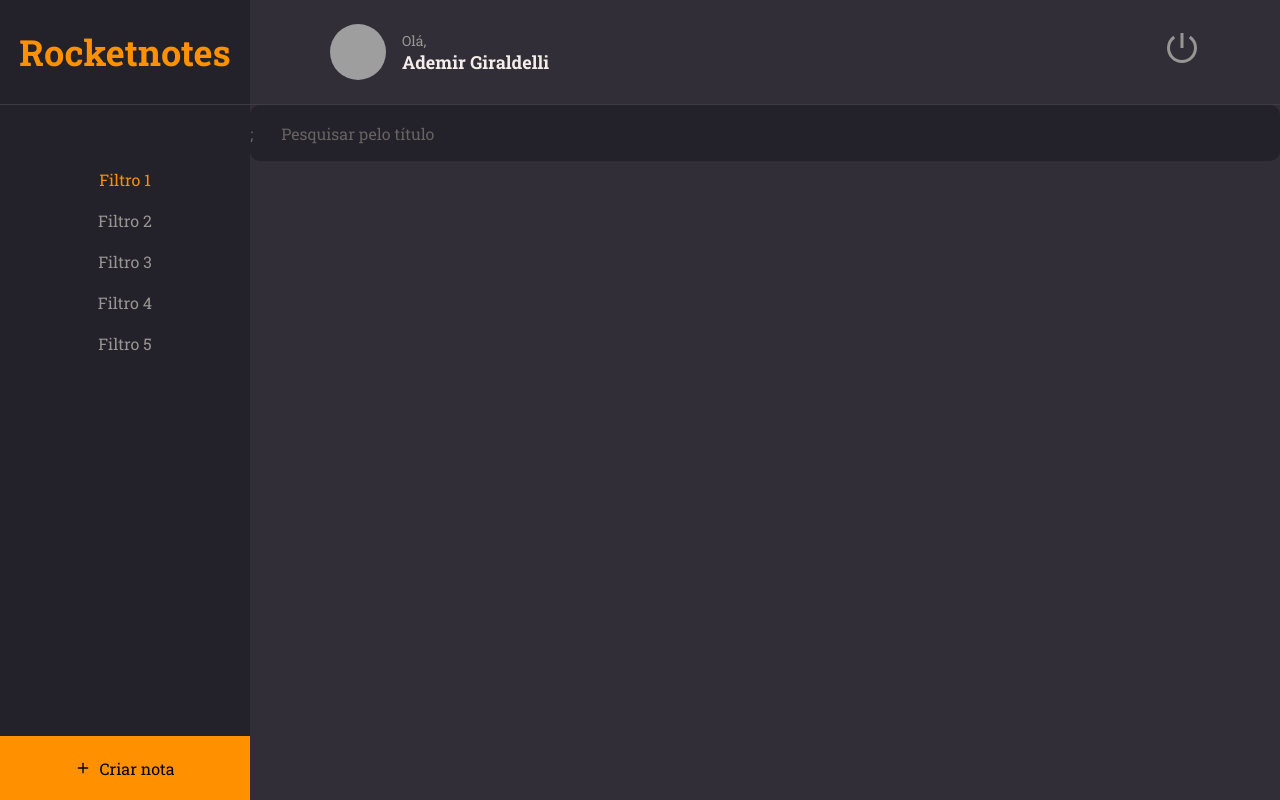
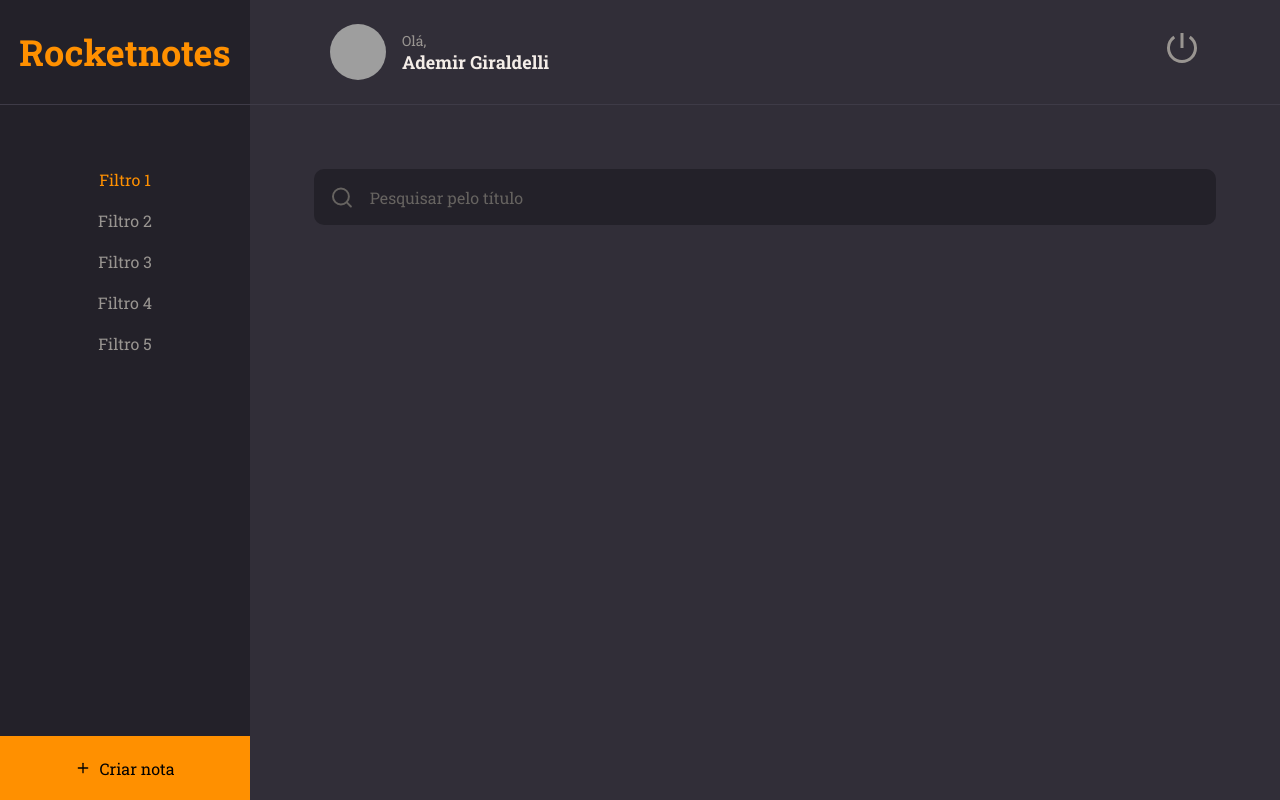
Before and after one commit to aeagiraldelli/rocketnotes, a React (Vite) app in the folder rocketnotes/: page / in a window 1280 px wide. Built offline with nearby package versions, Linux system fonts and the light colour scheme; grey boxes are pictures that could not be loaded.

Commit message:
finished search component.

```diff
--- a/rocketnotes/src/components/Input/index.jsx
+++ b/rocketnotes/src/components/Input/index.jsx
@@ -3,7 +3,7 @@ import { Container } from './style';
 export function Input({ icon: Icon, ...rest }) {
   return (
     <Container>
-      {Icon && <Icon size={20} />};
+      {Icon && <Icon size={25} />}
       <input {...rest} />
     </Container>
   );
--- a/rocketnotes/src/components/Input/style.js
+++ b/rocketnotes/src/components/Input/style.js
@@ -6,7 +6,6 @@ export const Container = styled.div`
 
   display: flex;
   align-items: center;
-  gap: 16px;
 
   background-color: ${({ theme }) => theme.COLORS.BACKGROUND_900};
   color: ${({ theme }) => theme.COLORS.GRAY_300};
@@ -16,7 +15,7 @@ export const Container = styled.div`
     height: 56px;
     width: 100%;
 
-    padding: 12px;
+    padding: 16px;
 
     color: ${({ theme }) => theme.COLORS.WHITE};
     background: transparent;
@@ -26,4 +25,8 @@ export const Container = styled.div`
       color: ${({ theme }) => theme.COLORS.GRAY_300};
     }
   }
+
+  svg {
+    margin-left: 16px;
+  }
 `;
--- a/rocketnotes/src/pages/Home/index.jsx
+++ b/rocketnotes/src/pages/Home/index.jsx
@@ -1,4 +1,4 @@
-import { FiPlus } from 'react-icons/fi';
+import { FiPlus, FiSearch } from 'react-icons/fi';
 import { Container, Brand, Menu, Search, Content, NewNote } from './style';
 import { Header } from '../../components/Header';
 import { ButtonText } from '../../components/ButtonText';
@@ -19,7 +19,7 @@ export function Home() {
         <ButtonText title="Filtro 5" />
       </Menu>
       <Search>
-        <Input placeholder="Pesquisar pelo título" />
+        <Input icon={FiSearch} placeholder="Pesquisar pelo título" />
       </Search>
       <Content></Content>
       <NewNote type="button">
--- a/rocketnotes/src/pages/Home/style.js
+++ b/rocketnotes/src/pages/Home/style.js
@@ -44,6 +44,7 @@ export const Menu = styled.div`
 
 export const Search = styled.div`
   grid-area: search;
+  padding: 64px 64px 0;
 `;
 
 export const Content = styled.div`
```
